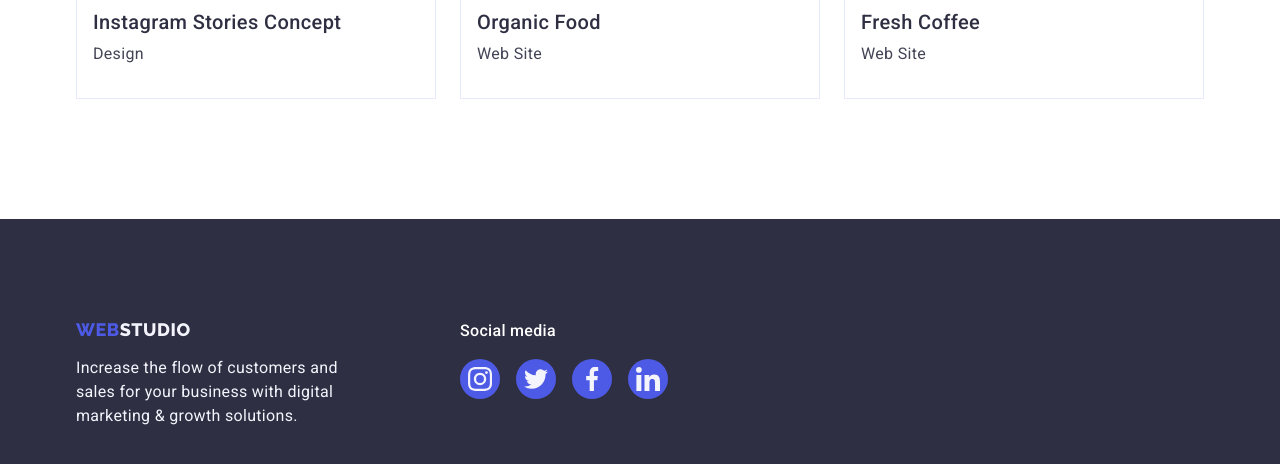
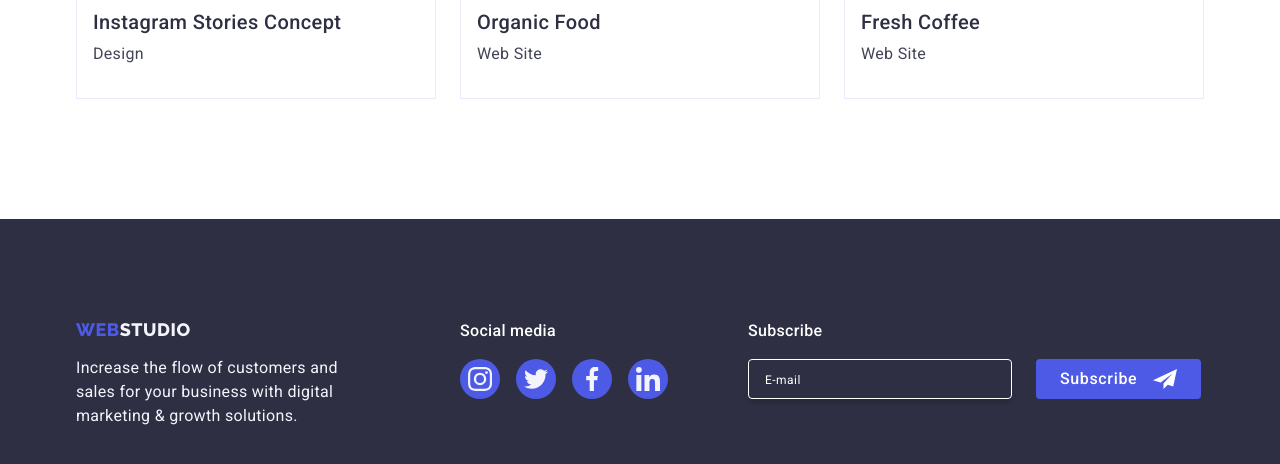
Before and after one commit to BeataFigielska-Zyla/goit-markup-hw-06, a plain HTML site: page portfolio.html in a window 1280 px wide. Shown: the part 1550-2014 px from the top of the page. Drawn offline with nearby package versions, Linux system fonts and the light colour scheme.

Commit message:
footer portfolio

```diff
--- a/portfolio.html
+++ b/portfolio.html
@@ -254,6 +254,23 @@
                     </li>
                 </ul>
             </div>
+            <div class="newsletter-div">
+                <p class="footer-p-socialmedia">Subscribe</p>
+
+                <form class="newsletter-form">
+                    <label class="newsletter-label" for="newsletter">
+
+                        <input class="newsletter-input" type="email" name="email" id="newsletter" placeholder="E-mail" />
+                    </label>
+
+                    <button class="newsletter-button" type="submit">Subscribe
+                        <svg class="newsletter-svg" width="24" height="24">
+                            <use href="./images/icons.svg#icon-Frame"></use>
+                        </svg>
+                    </button>
+
+                </form>
+            </div>
         </div>
     </footer>
 
```
